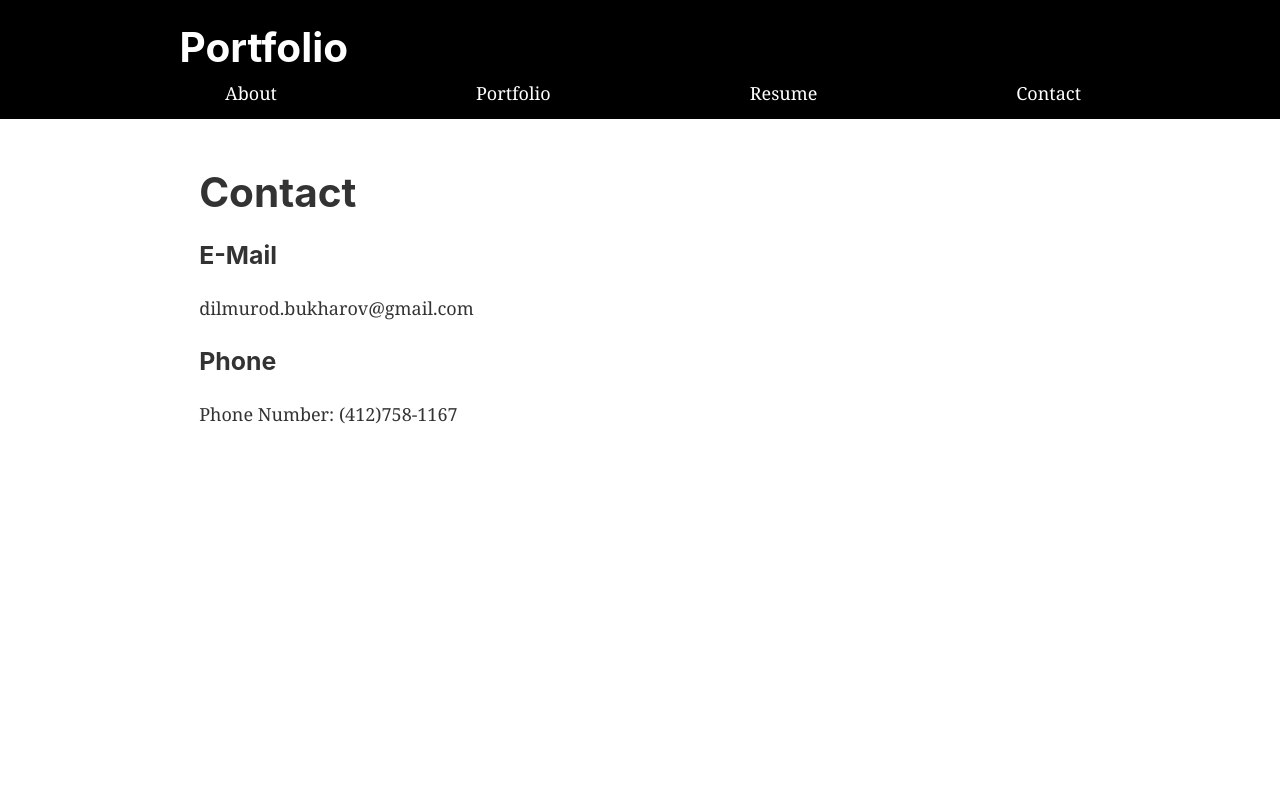
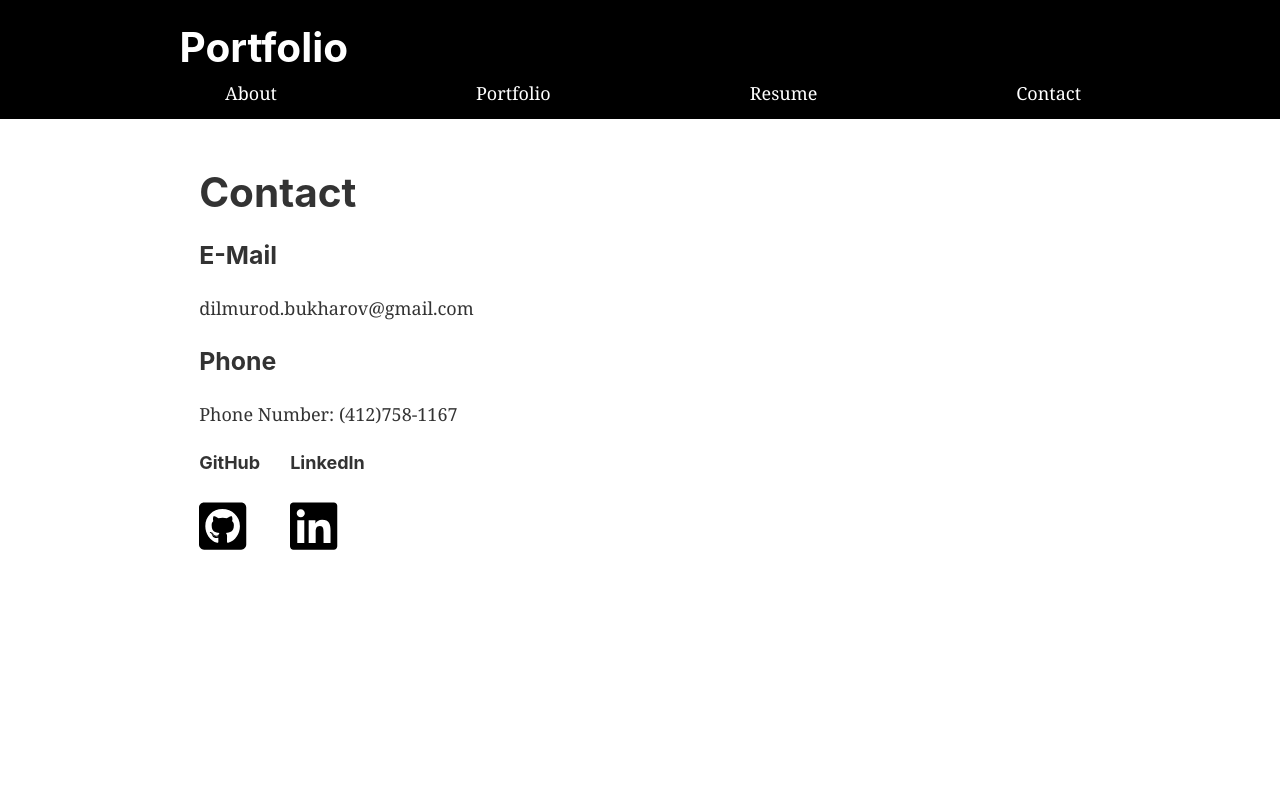
Before and after one commit to dilmurodb/gatsby-portfolio, a Gatsby site: page /contacts in a window 1280 px wide. Shown: the top 800 px of the page. Built offline with nearby package versions, Linux system fonts and the light colour scheme; Gatsby itself is replaced by a stand-in of ours.

Commit message:
added github and linkedin icons into my contact page

```diff
--- a/src/pages/contacts.js
+++ b/src/pages/contacts.js
@@ -1,5 +1,11 @@
 import React from "react";
 import Layout from "../components/layout";
+import { library } from "@fortawesome/fontawesome-svg-core";
+import { fas } from "@fortawesome/free-solid-svg-icons";
+import { far } from "@fortawesome/free-regular-svg-icons";
+import { fab } from "@fortawesome/free-brands-svg-icons";
+import { FontAwesomeIcon } from "@fortawesome/react-fontawesome";
+library.add(fab, fas, far);
 const Contacts = () => (
   <Layout>
     <div
@@ -14,6 +20,30 @@ const Contacts = () => (
       <p>dilmurod.bukharov@gmail.com</p>
       <h3>Phone</h3>
       <p>Phone Number: (412)758-1167</p>
+      <div style={{ display: `flex`, flexDirection: `row` }}>
+        <div style={{ marginRight: `30px` }}>
+          <h4>GitHub</h4>
+          <a
+            href="https://github.com/dilmurodb"
+            target="_blank"
+            rel="noopener"
+            style={{ color: `black` }}
+          >
+            <FontAwesomeIcon icon={["fab", "github-square"]} size="3x" />
+          </a>
+        </div>
+        <div>
+          <h4>LinkedIn</h4>
+          <a
+            href="https://www.linkedin.com/in/dilmurod-bukharov-242987168/"
+            target="_blank"
+            rel="noopener"
+            style={{ color: `black` }}
+          >
+            <FontAwesomeIcon icon={["fab", "linkedin"]} size="3x" />
+          </a>
+        </div>
+      </div>
     </div>
   </Layout>
 );
```
